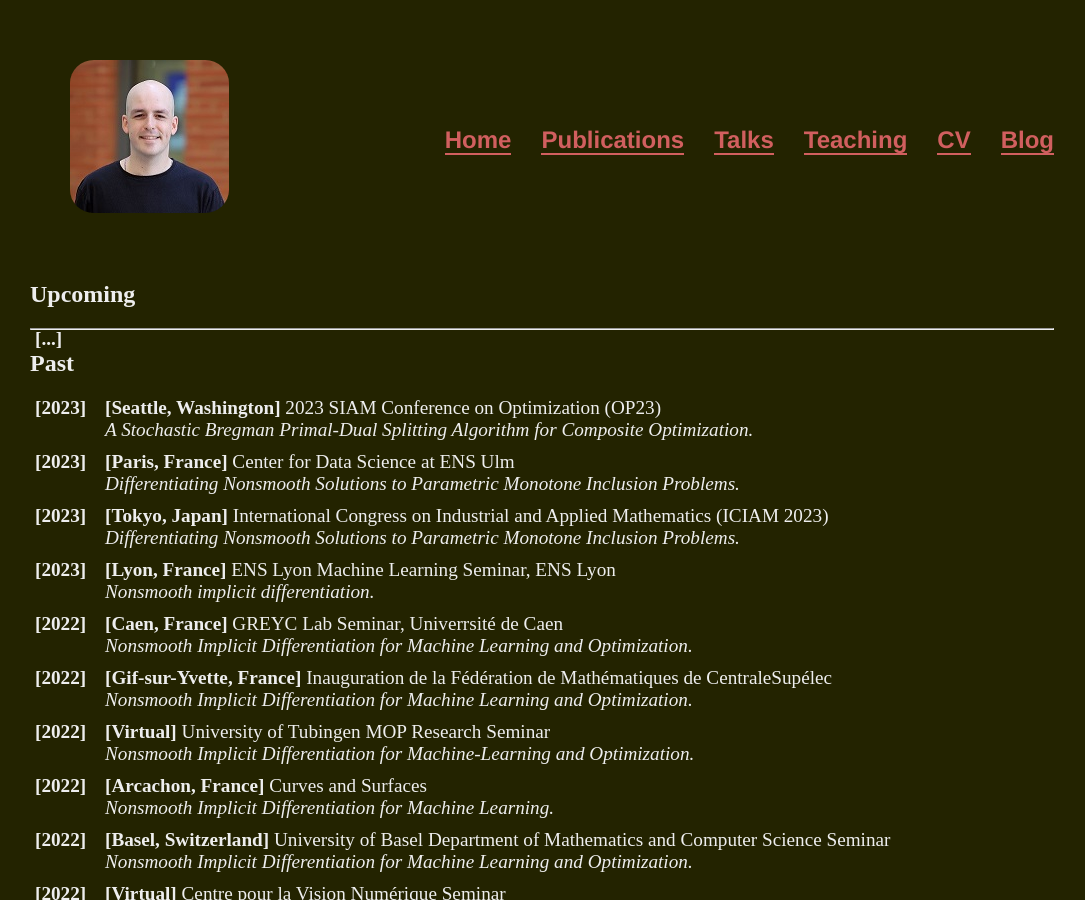
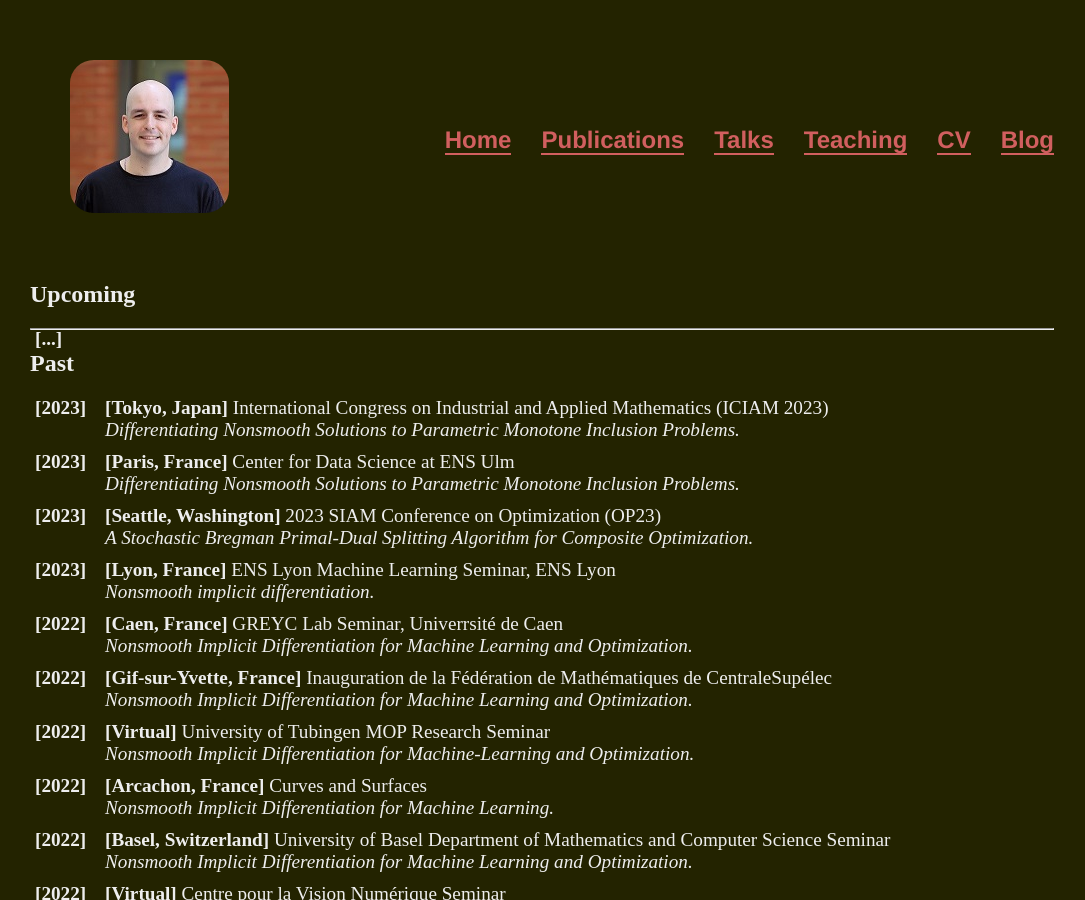
Before and after one commit to tonysf/tonysf.github.io, a Jekyll site: the page built from talks/index.html, in a window 1280 px wide and 900 px high. Shown: the whole window, without its empty margins (98-1183 px from the left). Built offline with Jekyll 4.4.1, drawn with Linux system fonts in a browser that asks for light colours.

```diff
--- a/talks/index.html
+++ b/talks/index.html
@@ -9,12 +9,12 @@ title: Talks - Antonio SILVETI-FALLS
 <hr>
 <h2>Past</h2>
 <p><ul class="publications">
+	<label><b>[2023]</b></label><li>  <b>[Tokyo, Japan]</b> International Congress on Industrial and Applied Mathematics (ICIAM 2023)<br>
+		<i>Differentiating Nonsmooth Solutions to Parametric Monotone Inclusion Problems.</i></li>
+	<label><b>[2023]</b></label><li>  <b>[Paris, France]</b> Center for Data Science at ENS Ulm<br>
+		<i>Differentiating Nonsmooth Solutions to Parametric Monotone Inclusion Problems.</i></li>
 	<label><b>[2023]</b></label><li>  <b>[Seattle, Washington]</b> 2023 SIAM Conference on Optimization (OP23)<br>
 		<i>A Stochastic Bregman Primal-Dual Splitting Algorithm for Composite Optimization.</i></li>
-	<label><b>[2023]</b></label><li>  <b>[Paris, France]</b> Center for Data Science at ENS Ulm<br>
-		<i>Differentiating Nonsmooth Solutions to Parametric Monotone Inclusion Problems.</i></li>
-	<label><b>[2023]</b></label><li>  <b>[Tokyo, Japan]</b> International Congress on Industrial and Applied Mathematics (ICIAM 2023)<br>
-		<i>Differentiating Nonsmooth Solutions to Parametric Monotone Inclusion Problems.</i></li>
 	<label><b>[2023]</b></label><li>  <b>[Lyon, France]</b> ENS Lyon Machine Learning Seminar, ENS Lyon<br>
 		<i>Nonsmooth implicit differentiation.</i></li>
 	<label><b>[2022]</b></label><li>  <b>[Caen, France]</b> GREYC Lab Seminar, Univerrsité de Caen<br>
```
